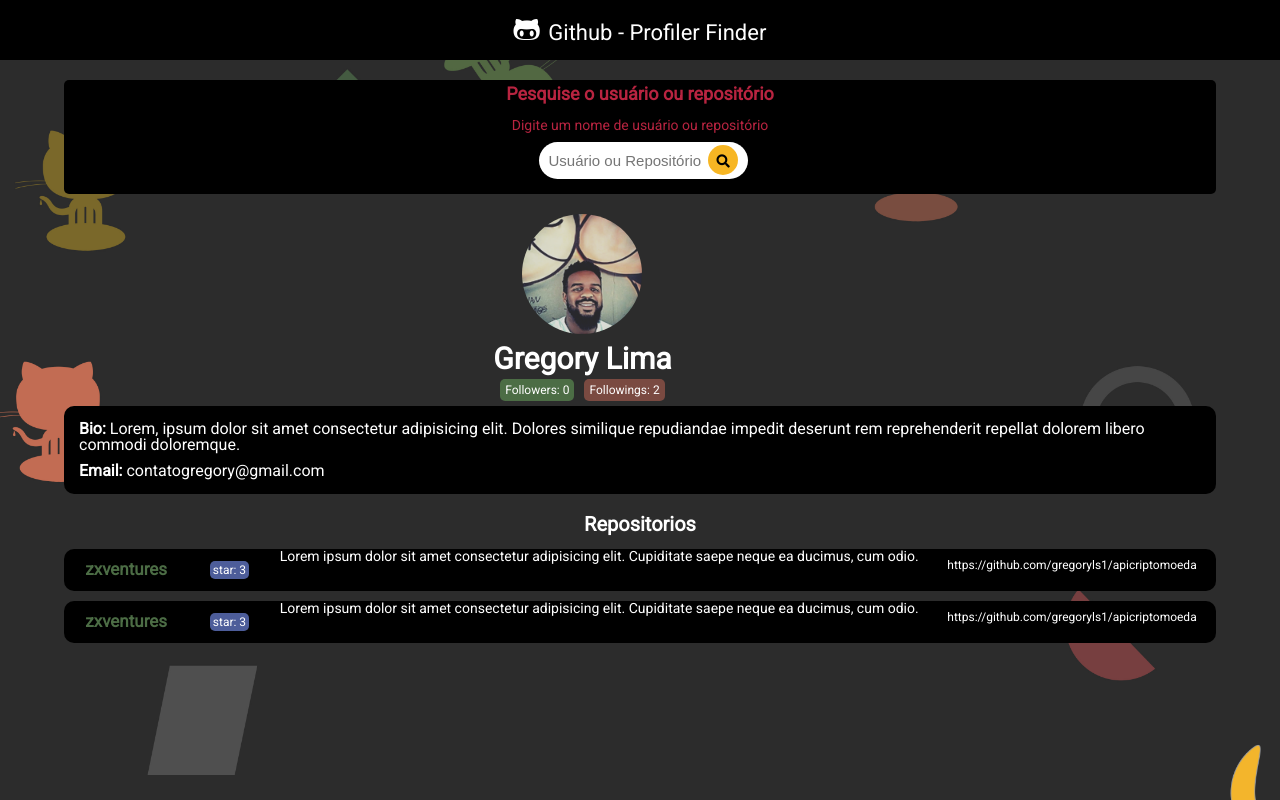
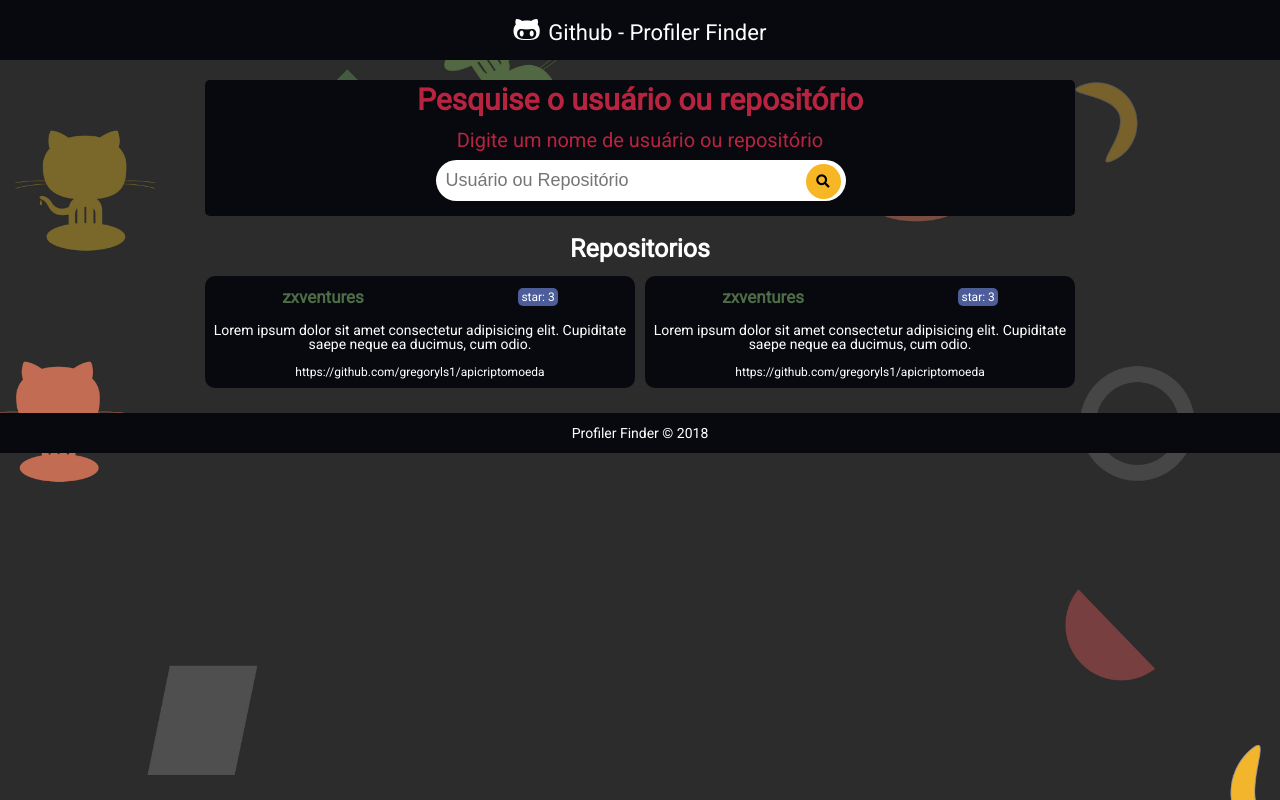
Before and after one commit to gregoryls1/zxventures, a plain HTML site: page index.html in a window 1280 px wide. Drawn offline with Linux system fonts and the light colour scheme.

Commit message:
add final layout

```diff
--- a/css/style.css
+++ b/css/style.css
@@ -12,7 +12,7 @@
     display: flex;
     justify-content: center;
     align-items: center;
-    background-color: black;
+    background-color: #08080F;
     color: white;
     font-size: 22px;
 }
@@ -31,7 +31,7 @@
 
 .container-title {
     width: 90%;
-    background-color: black;
+    background-color: #08080F;
     border-radius: 5px;
     margin-top: 20px;
 }
@@ -78,6 +78,13 @@
     background-color: #f7b623;
 }
 
+#profile {
+    widows: 100%;
+    display: flex;
+    flex-wrap: wrap;
+    justify-content: center;
+}
+
 .profile {
     width: 90%;
     display: flex;
@@ -85,7 +92,6 @@
 }
 
 .profile-avatar {
-    width: 100%;
     display: flex;
     flex-direction: column;
     justify-content: space-around;
@@ -131,14 +137,14 @@
 
 .profile-information {
     width: 100%;
-    background-color: black;
+    background-color: #08080F;
     display: flex;
     flex-wrap: wrap;
     flex-direction: column;
     color: white;
     padding: 10px;
     border-radius: 10px;
-    font-size: 17   px;
+    font-size: 17px;
 }
 
 .profile-information span{
@@ -173,7 +179,7 @@
     display: flex;
     flex-wrap: wrap;
     justify-content: space-around;
-    background: black;
+    background: #08080F;
     border-radius: 10px;
     margin: 5px;
     color: white;
@@ -197,6 +203,7 @@
 .repository-description {
     font-size: 14px;
     text-align: center;
+    padding: 5px;
 }
 
 .repository-link {
@@ -204,3 +211,88 @@
     text-align: center;
     padding: 10px;
 }
+
+.footer {
+    width: 100%;
+    height: 40px;
+    display: flex;
+    justify-content: center;
+    align-items: center;
+    background-color: #08080F;
+    color: white;
+    font-size: 14px;
+    margin-top:20px;
+}
+
+@media(min-width: 768px) {
+
+    .container-title {
+        width: 70%;
+    }
+    .title {
+        font-size: 30px;
+    }
+
+    .description {
+        font-size: 20px;
+    }
+
+    .search input {
+        font-size: 18px;
+        border: none;
+        width: 400px;
+    }
+
+    .search button {
+        width: 35px;
+        height: 35px;
+    }
+
+    .profile {
+        width: 90%;
+        display: flex;
+        flex-wrap: wrap;
+        align-items: center;
+    }
+
+    .profile-avatar {
+        width: 35%;
+        margin-left: 5%;
+    }
+
+    .profile-avatar img{
+        width: 150px;
+        height: 150px;
+    }
+
+    .profile-avatar h3 {
+        font-size: 35px;
+    }
+
+    .profile-information {
+        width: 45%;
+        align-self: flex-end;
+    }
+
+    .repository {
+        width: 80%;
+    }
+}
+
+@media(min-width: 992px) {
+
+    .container-title {
+        width: 68%;
+    }
+
+    .repository-title {
+        width: 100%;
+        text-align: center;
+        font-size: 25px;
+    }
+
+    .repository-information{
+        width: 42%;
+        align-items: center;
+    }
+}
--- a/index.html
+++ b/index.html
@@ -33,32 +33,7 @@
                 </form>
             </div>
         </div>
-
-        <div class="profile">
-            <div class="profile-avatar">
-                <img src="./assets/download.png" alt="">
-                <h3>Gregory Lima</h3>
-            </div>
-            <div class="profile-follow">
-                <div class="profile-followers">
-                    <p>Followers: 0</p>
-                </div>
-                <div class="profile-followings">
-                    <p>Followings: 2</p>
-                </div>
-            </div>
-            <div class="profile-information">
-                <div class="profile-bio">
-                    <p><span>Bio:</span> Lorem, ipsum dolor sit amet consectetur
-                        adipisicing elit. Dolores similique repudiandae
-                        impedit deserunt rem reprehenderit repellat dolorem
-                        libero commodi doloremque.</p>
-                </div>
-                <div class="profile-email">
-                    <p><span>Email:</span> contatogregory@gmail.com</p>
-                </div>
-            </div>
-        </div>
+        <div id="profile">
 
             <div class="repository">
                 <div class="repository-title">
@@ -95,10 +70,13 @@
                     </div>
                 </div>
             </div>
+        </div>
+
+
 
     </main>
-    <footer>
-
+    <footer class="footer">
+        <p>Profiler Finder © 2018</p>
     </footer>
     <script src="js/gitApi.js"></script>
     <script src="js/layout.js"></script>
```
Lines whose indentation alone changed are shown as unchanged.
